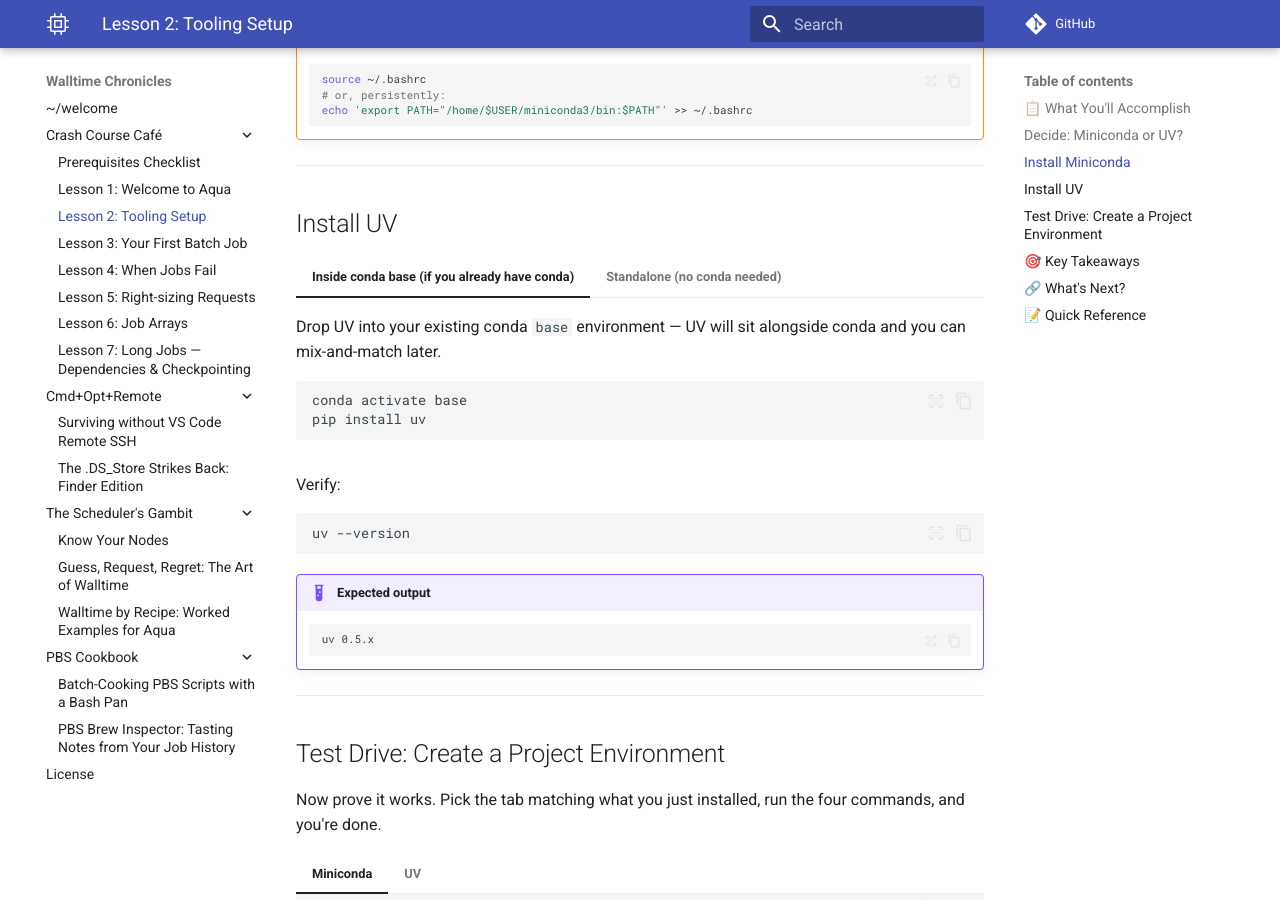
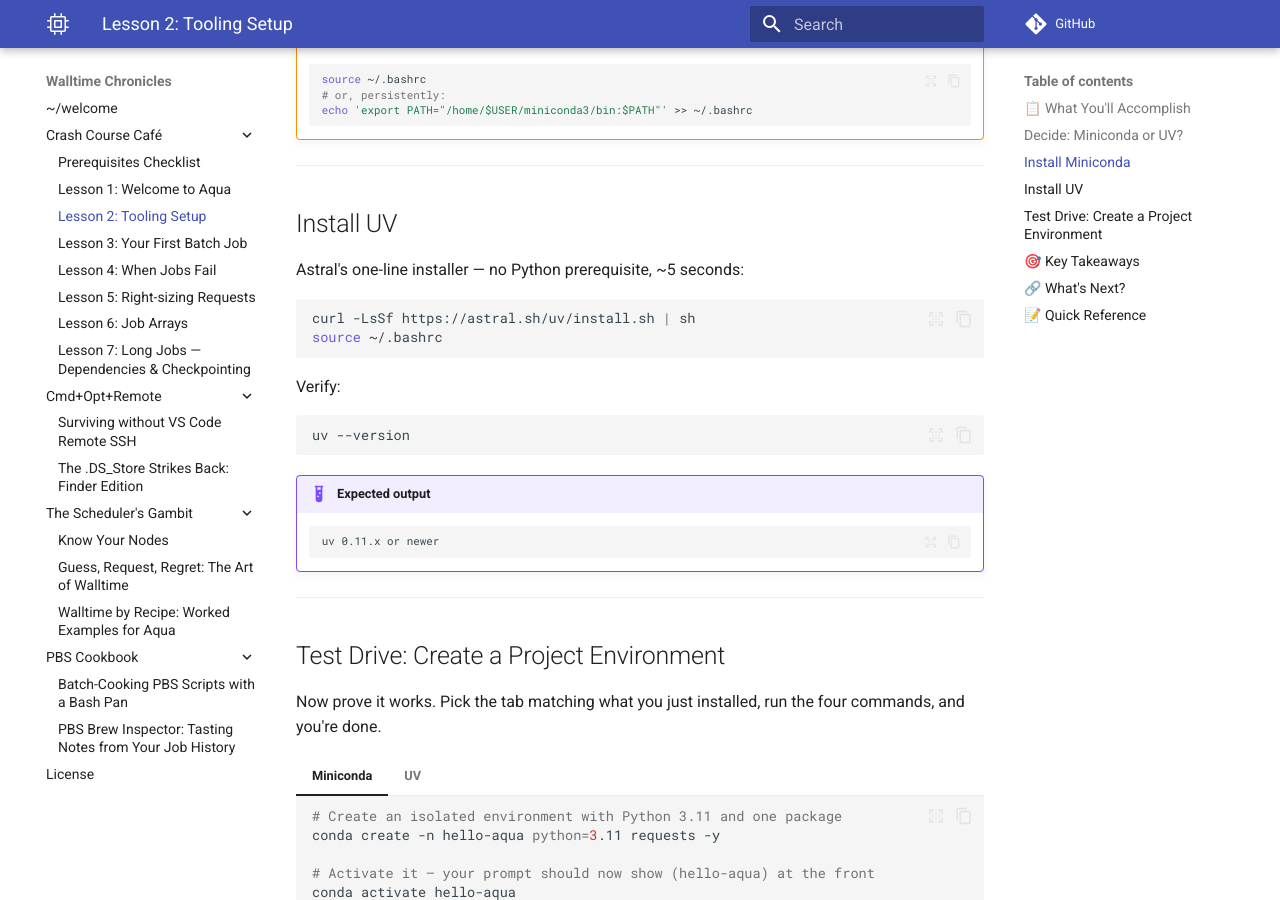
Before and after one commit to ZhipengHe/Walltime-Chronicles, an MkDocs documentation site: the page built from docs/tutorials/lesson-2.md, in a window 1280 px wide and 900 px high, scrolled down 2039 px. Built offline with MkDocs 1.6.1 and Material for MkDocs 9.7.7, drawn with Linux system fonts in a browser that asks for light colours; plug-ins that fetch from the network failed and are left out; comment, search, counter and statistics services are not loaded.

Commit message:
docs(tutorials): apply validated UV updates to Lesson 2
Validation against live QUT Aqua account (uv 0.11.23 standalone install)
captured the following gaps in the pre-validation lesson and this commit
fixes them.

- Drop the "Inside conda base" install tab — UV doesn't need conda as a
  prerequisite, and the standalone curl installer is strictly simpler.
  Single install path now: curl -LsSf https://astral.sh/uv/install.sh | sh.
- Bump expected `uv --version` output from "uv 0.5.x" to "uv 0.11.x or
  newer". The 0.5.x reference was multi-version stale.
- Add `--python 3.13` to the Test Drive `uv venv` command. Without an
  explicit version, UV picks the system Python (3.9.21 on Aqua RHEL 9.x);
  with `--python 3.13`, UV auto-downloads a standalone CPython 3.13.x.
  This makes the expected `Python 3.13.x` output actually achievable.
- Add a "First-run Python download" note explaining the ~33 MiB CPython
  download to ~/.local/share/uv/python/ on first --python 3.13 invocation.
- Bump expected test-drive output from "Python 3.13.x / requests 2.32.x"
  to "Python 3.13.x / requests 2.34.x or newer".
- Quick Reference UV basics: add `uv venv .venv --python 3.13` variant
  next to bare `uv venv .venv` so the version-pinning pattern is visible.
- Quick Reference File locations: add `~/.local/bin/uv` (standalone
  binary path) and `~/.local/share/uv/python/` (UV-managed Pythons).

Validated commands: uv venv .venv --python 3.13 + uv pip install requests
on hez5@aquarius02 (UV 0.11.23, CPython 3.13.14 auto-installed).

````diff
--- a/docs/tutorials/lesson-2.md
+++ b/docs/tutorials/lesson-2.md
@@ -106,21 +106,12 @@
 
 ## Install UV
 
-=== "Inside conda base (if you already have conda)"
-    Drop UV into your existing conda `base` environment — UV will sit alongside conda and you can mix-and-match later.
+Astral's one-line installer — no Python prerequisite, ~5 seconds:
 
-    ```bash
-    conda activate base
-    pip install uv
-    ```
-
-=== "Standalone (no conda needed)"
-    Astral's one-line installer, no Python prerequisites.
-
-    ```bash
-    curl -LsSf https://astral.sh/uv/install.sh | sh
-    source ~/.bashrc
-    ```
+```bash
+curl -LsSf https://astral.sh/uv/install.sh | sh
+source ~/.bashrc
+```
 
 Verify:
 
@@ -130,7 +121,7 @@
 
 !!! example "Expected output"
     ```text
-    uv 0.5.x
+    uv 0.11.x or newer
     ```
 
 ---
@@ -161,9 +152,9 @@
 
 === "UV"
     ```bash
-    # Make a project folder + a venv inside it
+    # Make a project folder + a venv inside it (with an explicit Python version)
     mkdir -p ~/hello-aqua && cd ~/hello-aqua
-    uv venv .venv
+    uv venv .venv --python 3.13
 
     # Activate it — your prompt should now show (.venv) at the front
     source .venv/bin/activate
@@ -178,9 +169,12 @@
     deactivate
     ```
 
+    !!! note "First-run Python download"
+        The first time you ask UV for a specific Python version (here, 3.13), it downloads a standalone CPython build (~33 MiB) into `~/.local/share/uv/python/`. Subsequent `uv venv --python 3.13` calls reuse it instantly. Without `--python`, UV picks whatever Python is on your PATH (on Aqua that's the system Python 3.9.x).
+
     !!! example "Expected output"
         ```text
-        Python 3.13.x / requests 2.32.x
+        Python 3.13.x / requests 2.34.x or newer
         ```
 
 !!! tip "Where to put environments"
@@ -226,7 +220,8 @@
 
 === "UV basics"
     ```bash
-    uv venv .venv                          # new venv (in cwd)
+    uv venv .venv                          # new venv (uses system Python)
+    uv venv .venv --python 3.13            # ...or pin a Python version (auto-downloads)
     source .venv/bin/activate              # enter venv
     uv pip install <pkg>                   # add a package (fast)
     uv pip install -r requirements.txt     # install from requirements
@@ -235,9 +230,11 @@
 
 === "File locations"
     ```bash
-    ~/miniconda3/         # Miniconda install (if direct-installed)
-    ~/miniconda3/envs/    # Conda environments
-    ~/.cache/uv/          # UV's package cache
+    ~/miniconda3/                  # Miniconda install (if direct-installed)
+    ~/miniconda3/envs/             # Conda environments
+    ~/.local/bin/uv                # UV binary (standalone install)
+    ~/.local/share/uv/python/      # UV-managed Python versions (one dir per version)
+    ~/.cache/uv/                   # UV's package cache
     ```
 
 [^1]: Access only in QUT network. Please use VPN to access the documentation when off-campus.
````
